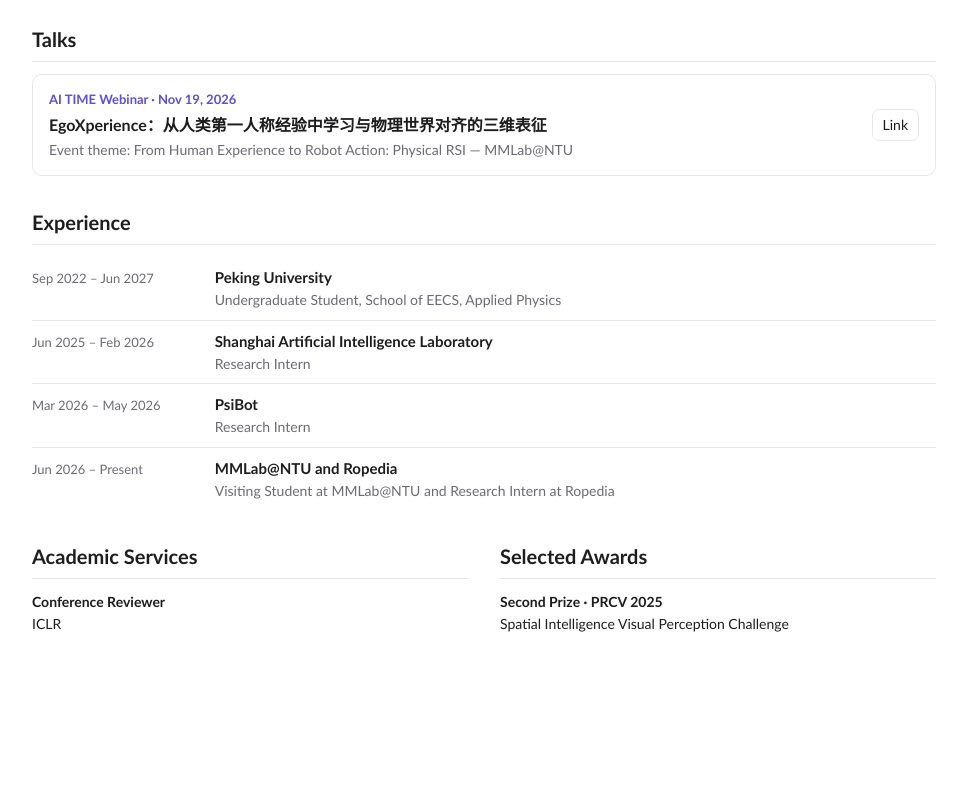
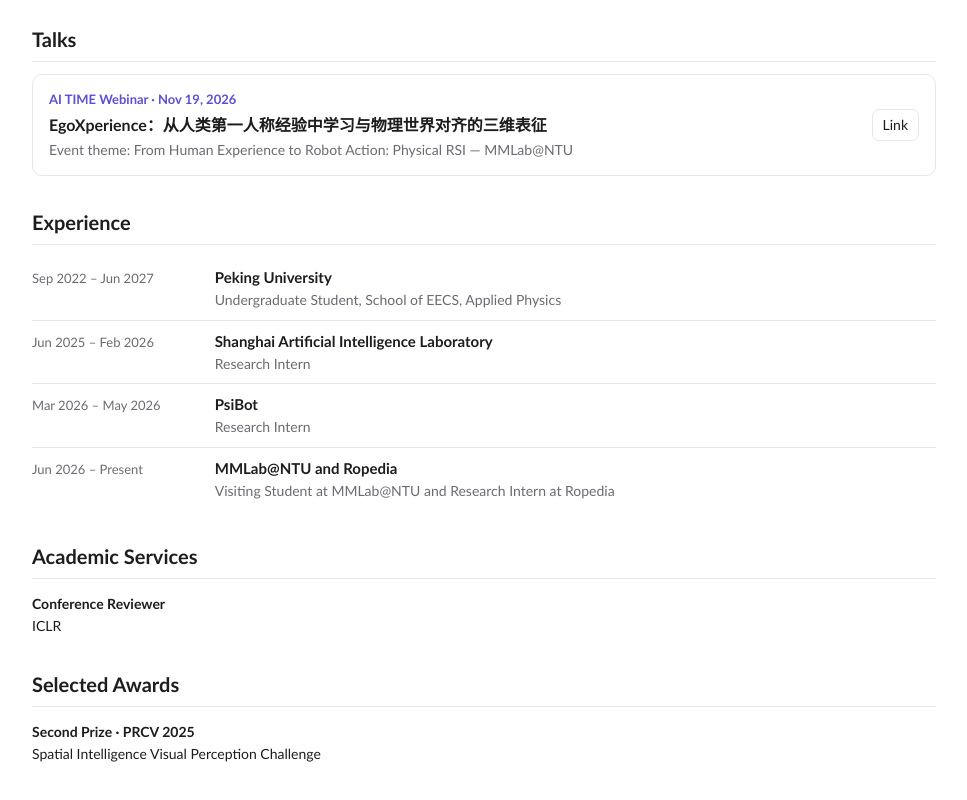
Before and after one commit to XinhaoJi/XinhaoJi.github.io, a plain HTML site: page index.html in a window 1280 px wide. Shown: the part 2277-3077 px from the top of the page, without its empty margins (156-1123 px from the left). Before the commit the page ends 2965 px from the top, so only its background shows below. Drawn offline with Linux system fonts and the light colour scheme.

Commit message:
Stack Academic Services and Selected Awards

```diff
--- a/index.html
+++ b/index.html
@@ -58,7 +58,7 @@
   <meta name="author" content="Xinhao Ji">
   <meta name="viewport" content="width=device-width, initial-scale=1">
 
-  <link rel="stylesheet" type="text/css" href="stylesheet.css?v=20261118-14">
+  <link rel="stylesheet" type="text/css" href="stylesheet.css?v=20261118-15">
   <style>
     :root {
       --accent: #5b50d6;
@@ -400,7 +400,6 @@
       </ul>
     </section>
 
-    <div class="profile-details">
     <section id="academic-services" class="cv-section" aria-labelledby="academic-services-heading">
       <h2 id="academic-services-heading" class="cv-section-heading">Academic Services</h2>
       <p><strong>Conference Reviewer</strong><br>ICLR</p>
@@ -410,7 +409,6 @@
       <h2 id="selected-awards-heading" class="cv-section-heading">Selected Awards</h2>
       <p><strong>Second Prize · PRCV 2025</strong><br>Spatial Intelligence Visual Perception Challenge</p>
     </section>
-    </div>
   </main>
 </body>
 </html>
--- a/stylesheet.css
+++ b/stylesheet.css
@@ -490,16 +490,6 @@ a.icon-link:hover {
   white-space: nowrap;
 }
 
-.profile-details {
-  display: grid;
-  grid-template-columns: repeat(2, minmax(0, 1fr));
-  gap: 0 32px;
-}
-
-.profile-details p {
-  margin: 0;
-}
-
 @media (max-width: 580px) {
   .homepage[id],
   .homepage section[id],
@@ -511,8 +501,7 @@ a.icon-link:hover {
     padding-block-start: 24px;
   }
 
-  .experience-list li,
-  .profile-details {
+  .experience-list li {
     grid-template-columns: minmax(0, 1fr);
   }
 
```
Lines whose indentation alone changed are shown as unchanged.
